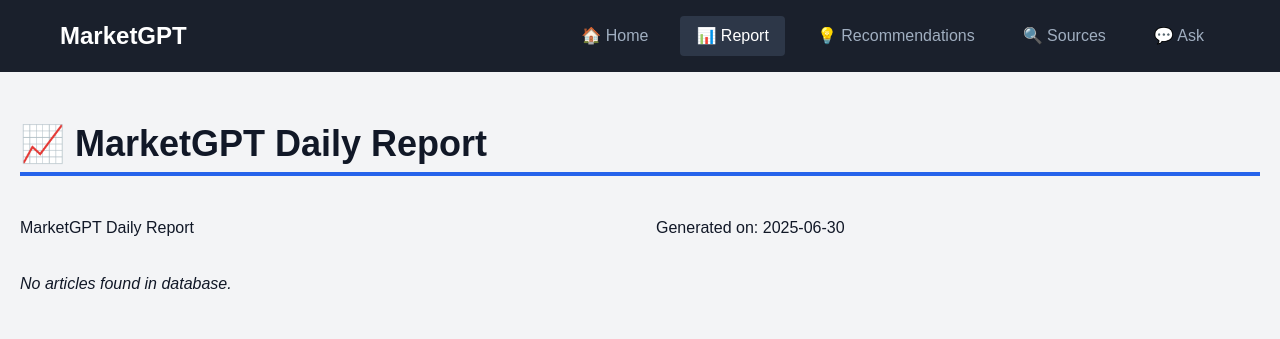
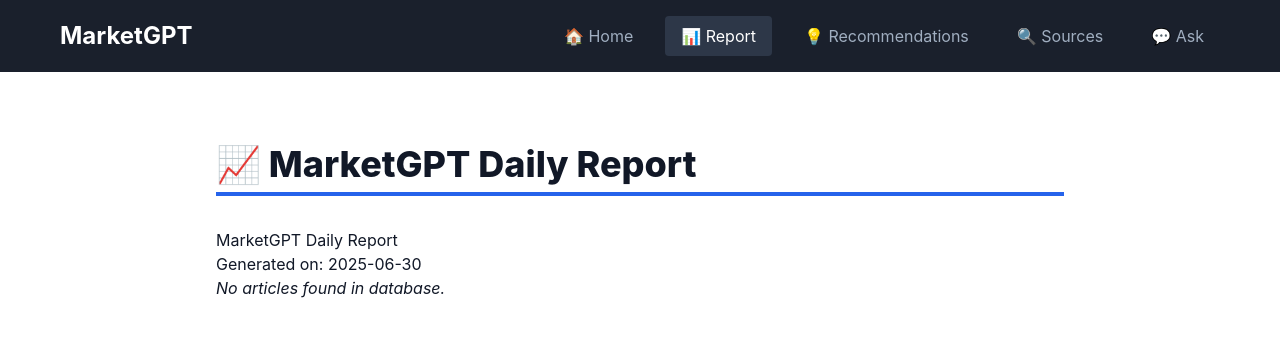
Before and after one commit to JHenzi/MarketGPT, a Flask app: page /report in a window 1280 px wide. Shown: the top 339 px of the page. Run offline with Flask 3, Linux system fonts and the light colour scheme; some libraries are stand-ins or nearby versions.

Commit message:
revamped report look and feel

```diff
--- a/app.py
+++ b/app.py
@@ -586,7 +586,7 @@ def generate_market_report(collection, model, top_k=10, output_path="market_repo
                 published = meta.get("published", "Unknown date")
                 # Optionally include similarity score for debugging
                 # report_lines.append(f"{i}. [{title}]({link}) (similarity: {similarity:.3f})  \nPublished: {published}\n")
-                report_lines.append(f"{i}. [{title}]({link})  \nPublished: {published}\n")
+                report_lines.append(f"{i}. [{title}]({link})\n")
             report_lines.append("\n---\n")
 
         # Save the final markdown report
--- a/scripts/count_db_collection.py
+++ b/scripts/count_db_collection.py
@@ -15,3 +15,4 @@ def main():
 
 if __name__ == "__main__":
     main()
+# This script counts the number of documents in a specified ChromaDB collection.
--- a/static/style.css
+++ b/static/style.css
@@ -302,7 +302,7 @@ nav.main-nav .nav-links a.active { /* Added .active class for current page indic
     padding: 1.5rem;
 }
 
-/* Dual column layout for report content */
+/* Dual column layout for report content
 #report-content {
     display: grid;
     grid-template-columns: 1fr;
@@ -313,7 +313,7 @@ nav.main-nav .nav-links a.active { /* Added .active class for current page indic
         grid-template-columns: 1fr 1fr;
         gap: 2rem;
     }
-}
+} */
 /* Utility for chat page (from chat.html) */
 .chat-body { /* Applied to body tag via class for specificity */
     background-color: #f3f4f6; /* bg-gray-100 */
@@ -325,17 +325,8 @@ nav.main-nav .nav-links a.active { /* Added .active class for current page indic
 /* Ensure Tailwind base, components, utilities are loaded if not using CDN + style.css for everything */
 /* This file assumes Tailwind CSS is still linked in HTML for utility classes. */
 /* These styles are for custom components or overrides. */
-
+/*
 /* General link styling for report.html content area, if needed beyond Tailwind */
-#report-content a:not([href^='#']) {
- /* color: #2563eb; /* Example: Tailwind blue-600 */
- /* text-decoration: underline; */
- /* These are handled by Tailwind classes in the JS, so might not be needed here */
-}
-
-#report-content li {
-  /* These are handled by Tailwind classes in the JS, so might not be needed here */
-}
 
 /* Ensure body has some padding if not full-width */
 body {
@@ -361,7 +352,7 @@ body.chat-page {
     background-color: #f3f4f6; /* bg-gray-100 */
     min-height: 100vh;
     display: flex;
-    flex-col; /* flex-direction: column; */
+    /* flex-col; flex-direction: column; */
 }
 /* Specific body style for sources.html */
 body.sources-page {
@@ -402,13 +393,6 @@ footer.main-footer a:hover {
   color: #60a5fa; /* hover:text-blue-400 */
 }
 
-/* Tailwind prose overrides if necessary, e.g., for markdown content */
-.prose {
-  /* custom prose styles */
-}
-.prose code::before, .prose code::after {
-    content: ""; /* Resetting default backticks for inline code if needed */
-}
 
 /* Base HTML and Body styling */
 html {
@@ -432,20 +416,55 @@ body.index-page { /* index-page now has a footer that should be pushed down */
     flex-direction: column;
     min-height: 100vh;
 }
+/* Report content styles */
+    /* Override prose to prevent multi-column layout */
+    #report-content.prose {
+        column-count: 1 !important;
+        max-width: 100% !important;
+      }
+      /* Style list items */
+      #report-content ul {
+        list-style-type: none;
+        padding-left: 0;
+        margin-bottom: 2rem;
+      }
+      #report-content ul li {
+        background: #f9fafb; /* light gray */
+        border: 1px solid #e5e7eb; /* light border */
+        padding: 0.75rem 1rem;
+        margin-bottom: 0.5rem;
+        border-radius: 0.375rem; /* rounded-md */
+        transition: background-color 0.2s ease;
+      }
+      #report-content ul li:hover {
+        background: #e0f2fe; /* subtle blue on hover */
+      }
+      /* Style article links */
+      #report-content ul li a {
+        text-decoration: none;
+        font-weight: 600;
+        color: #0369a1; /* Tailwind blue-700 */
+        display: inline-block;
+        max-width: 90%;
+        white-space: nowrap;
+        overflow: hidden;
+        text-overflow: ellipsis;
+        vertical-align: middle;
+      }
+      #report-content h2 {
+        margin-top: 3rem;
+        margin-bottom: 1rem;
+        font-size: 1.75rem;
+        font-weight: 700;
+        border-bottom: 2px solid #0284c7; /* blue-600 */
+        padding-bottom: 0.25rem;
+      }
 
-/* Default body styles for other pages (report, recommendations, sources) */
-body.report-page,
-body.recommendations-page,
-body.sources-page {
-    /* These pages can rely on natural content flow for height */
-    /* Specific background/colors already defined earlier will take precedence */
-}
+      #report-content ul {
+          list-style-type: disc; /* standard bullet */
+          padding-left: 1.25rem; /* add left padding so bullets show nicely */
+        }
 
-
-/* General container for centered content */
-.main-content-area {
-    max-width: 1400px; /* Increased max-width */
-    margin: 0 auto; /* Center content */
-    padding: 20px;    /* Add padding around content */
-    flex-grow: 1; /* Allows this area to grow and push footer down */
-}
+        #report-content ul li {
+          list-style-position: outside; /* bullets outside the text */
+        }
--- a/templates/recommendations.html
+++ b/templates/recommendations.html
@@ -13,7 +13,7 @@
 <body class="recommendations-page">
     {% include 'partials/navbar.html' %}
 
-    <div class="main-content-area">
+    <div class="main-content-area max-w-5xl mx-auto px-4 py-10">
         <div class="header">
             <h1>📊 Stock Recommendations</h1>
             <p>AI-powered buy and sell signals from market news</p>
--- a/templates/report.html
+++ b/templates/report.html
@@ -1,118 +1,30 @@
 <!DOCTYPE html>
 <html lang="en">
 <head>
- <meta charset="UTF-8">
- <title>MarketGPT Daily Report</title>
- <meta name="viewport" content="width=device-width, initial-scale=1.0">
- <link href="https://cdn.jsdelivr.net/npm/tailwindcss@2.2.19/dist/tailwind.min.css" rel="stylesheet">
- <link rel="stylesheet" href="{{ url_for('static', filename='style.css') }}">
+  <meta charset="UTF-8" />
+  <title>MarketGPT Daily Report</title>
+  <meta name="viewport" content="width=device-width, initial-scale=1" />
+
+  <!-- Tailwind CSS -->
+  <link href="https://cdn.jsdelivr.net/npm/tailwindcss@2.2.19/dist/tailwind.min.css" rel="stylesheet" />
+  <link rel="stylesheet" href="{{ url_for('static', filename='style.css') }}">
+  <style>
+
+  </style>
 </head>
-<body class="report-page"> <!-- Updated body class -->
-{% include 'partials/navbar.html' %}
+<body class="bg-white text-gray-900">
 
- <div class="main-content-area w-full px-4 py-10"> <!-- Added main-content-area -->
- <h1 class="text-4xl font-extrabold mb-10 border-b-4 border-blue-600 pb-2">
- 📈 MarketGPT Daily Report
- </h1>
- <div id="report-content">
-{{ report_html | safe }}
- </div>
- </div>
- <script>
-// Convert sections into cards
-document.addEventListener('DOMContentLoaded', function() {
- const reportContent = document.getElementById('report-content');
- const allChildren = Array.from(reportContent.children);
- const sections = [];
- let currentSection = null;
+  {% include 'partials/navbar.html' %}
 
- // Group h2 and following elements into sections
- allChildren.forEach(child => {
- if (child.tagName === 'H2') {
- if (currentSection) {
- sections.push(currentSection);
- }
- currentSection = {
- title: child.textContent.trim(),
- content: []
- };
- } else if (currentSection) {
- currentSection.content.push(child);
- }
- });
+  <main class="max-w-4xl mx-auto px-6 py-10">
+    <h1 class="text-4xl font-extrabold mb-8 border-b-4 border-blue-600 pb-2">
+      📈 MarketGPT Daily Report
+    </h1>
 
- if (currentSection) {
- sections.push(currentSection);
- }
+    <div id="report-content" class="prose max-w-full">
+      {{ report_html | safe }}
+    </div>
+  </main>
 
- // Only rebuild if we found H2 sections (preserve demo content otherwise)
- if (sections.length > 0) {
- // Clear and rebuild as cards
- reportContent.innerHTML = '';
-
- sections.forEach(section => {
- // Create card container
- const card = document.createElement('div');
- card.className = 'section-card';
-
- // Create header
- const header = document.createElement('div');
- header.className = 'section-header';
-
- // Add anchor link
- const id = section.title.toLowerCase().replace(/\s+/g, '-');
- header.id = id;
- header.innerHTML = `${section.title} <a href="#${id}" class="text-blue-200 hover:text-white ml-2 text-sm">🔗</a>`;
-
- // Create content area
- const content = document.createElement('div');
- content.className = 'section-content';
-
- // Add all content elements
- section.content.forEach(element => {
- content.appendChild(element);
- });
-
- // Assemble card
- card.appendChild(header);
- card.appendChild(content);
- reportContent.appendChild(card);
- });
- }
-
- // Apply your existing styling
- // Style each list item as a card
- document.querySelectorAll("#report-content li").forEach(li => {
- li.classList.add(
-"bg-gray-50",
-"shadow-sm",
-"rounded-md",
-"p-4",
-"my-2",
-"border",
-"border-gray-200",
-"hover:bg-gray-100",
-"transition-all"
- );
- });
-
- // Fix links to look nice
- document.querySelectorAll("#report-content a:not([href^='#'])").forEach(a => {
- a.classList.add("text-blue-600", "hover:underline", "font-medium");
- a.setAttribute("target", "_blank");
- });
-
- // Format Published date line
- document.querySelectorAll("#report-content li").forEach(li => {
-const lines = li.innerHTML.split("Published:");
-if (lines.length === 2) {
- li.innerHTML = `
- <div class="mb-1">${lines[0].trim()}</div>
- <div class="text-sm text-gray-500">📅 Published: ${lines[1].trim()}</div>
- `;
- }
- });
-});
- </script>
 </body>
 </html>
```
